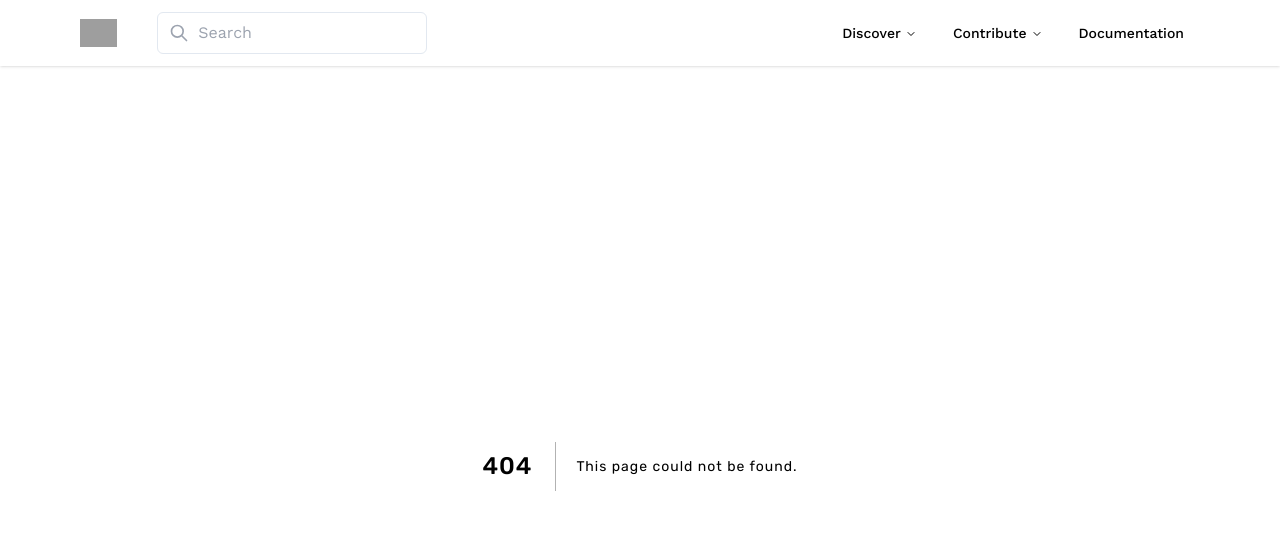
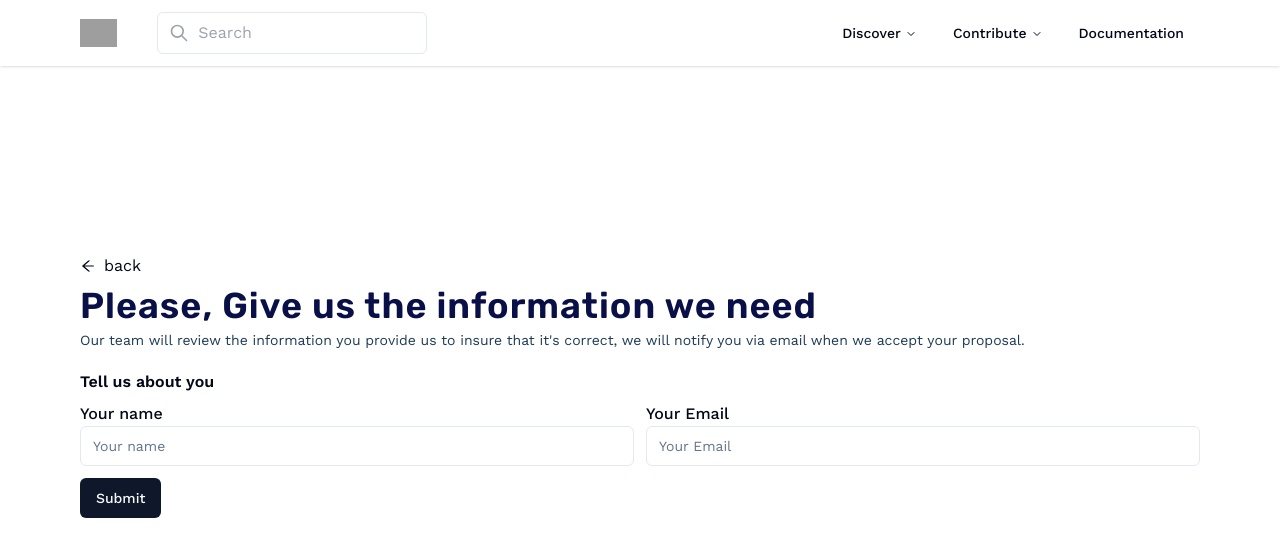
Before and after one commit to imad273/dz_startup_explorer, a Next.js app: page /contribute/edit in a window 1280 px wide. Before the commit this address had no page. Shown: the top 556 px of the page. Built offline with nearby package versions, Linux system fonts and the light colour scheme; grey boxes are pictures that could not be loaded.

Commit message:
switch to next 14

```diff
--- a/package.json
+++ b/package.json
@@ -24,11 +24,11 @@
     "eslint-config-next": "13.5.2",
     "framer-motion": "^10.16.4",
     "lucide-react": "^0.279.0",
-    "next": "13.5.2",
+    "next": "^14.0.4",
     "postcss": "8.4.30",
-    "react": "18.2.0",
+    "react": "^18.2.0",
     "react-day-picker": "^8.8.2",
-    "react-dom": "18.2.0",
+    "react-dom": "^18.2.0",
     "react-hook-form": "^7.47.0",
     "react-icons": "^4.11.0",
     "tailwind-merge": "^1.14.0",
--- /dev/null
+++ b/src/app/contribute/edit/page.tsx
@@ -0,0 +1,33 @@
+"use client"
+
+import React from 'react'
+import { motion } from "framer-motion"
+import { AiOutlineArrowLeft } from 'react-icons/ai'
+import ContributeForm from '@/components/contributeForms/contributeForm'
+
+const page = () => {
+  return (
+    <div className="container w-full flex items-center justify-center min-h-[80vh] py-6">
+      <div className="w-full">
+        <motion.div
+          initial={{ opacity: 0, x: "20%" }}
+          animate={{ opacity: 1, x: "00%" }}
+          transition={{ duration: 0.5 }} >
+          <div>
+            <button className="flex items-center gap-2">
+              <AiOutlineArrowLeft />
+              <span>
+                back
+              </span>
+            </button>
+            <h2 className="pt-2 text-4xl font-semibold text-headingText">Please, Give us the information we need</h2>
+            <p className="pt-1 text-sm text-text">Our team will review the information you provide us to insure that it's correct, we will notify you via email when we accept your proposal.</p>
+          </div>
+          <ContributeForm />
+        </motion.div>
+      </div>
+    </div>
+  )
+}
+
+export default page
--- a/src/components/Navbar/Navbar.tsx
+++ b/src/components/Navbar/Navbar.tsx
@@ -31,7 +31,7 @@ const Navbar = () => {
     },
     {
       title: "Request to edit",
-      href: "/docs/primitives/hover-card",
+      href: "/contribute/edit",
       description:
         "Request to edit a false or missing information to a startup in the platform",
     },
--- a/src/components/ui/form.tsx
+++ b/src/components/ui/form.tsx
@@ -106,7 +106,7 @@ const FormControl = React.forwardRef<
   React.ComponentPropsWithoutRef<typeof Slot>
 >(({ ...props }, ref) => {
   const { error, formItemId, formDescriptionId, formMessageId } = useFormField()
-  console.log(error);
+  //console.log(error);
   return (
     <Slot
       ref={ref}
```
Also changed, not shown: 1 other file (tests, documents, lock files or other folders).
